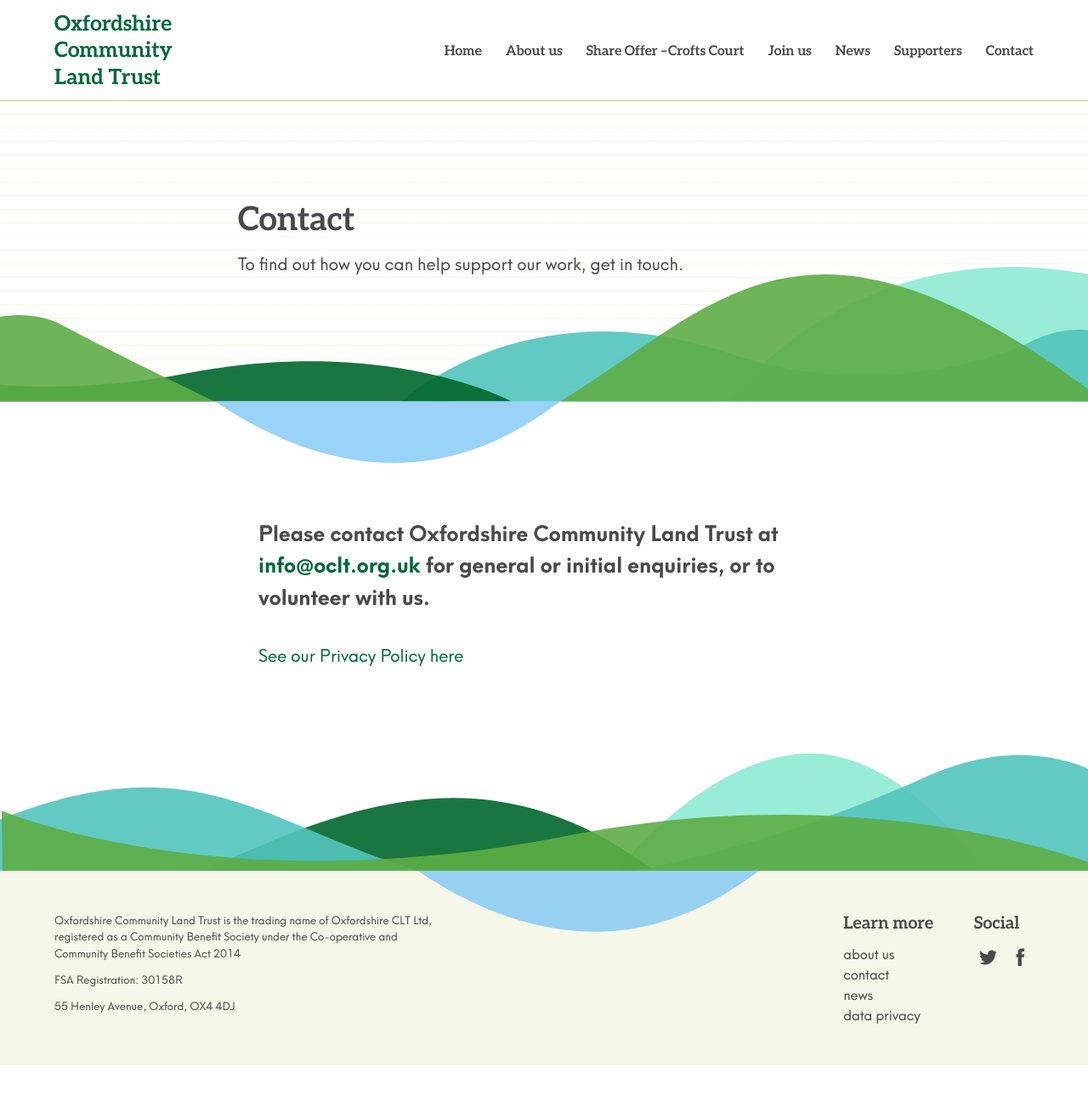
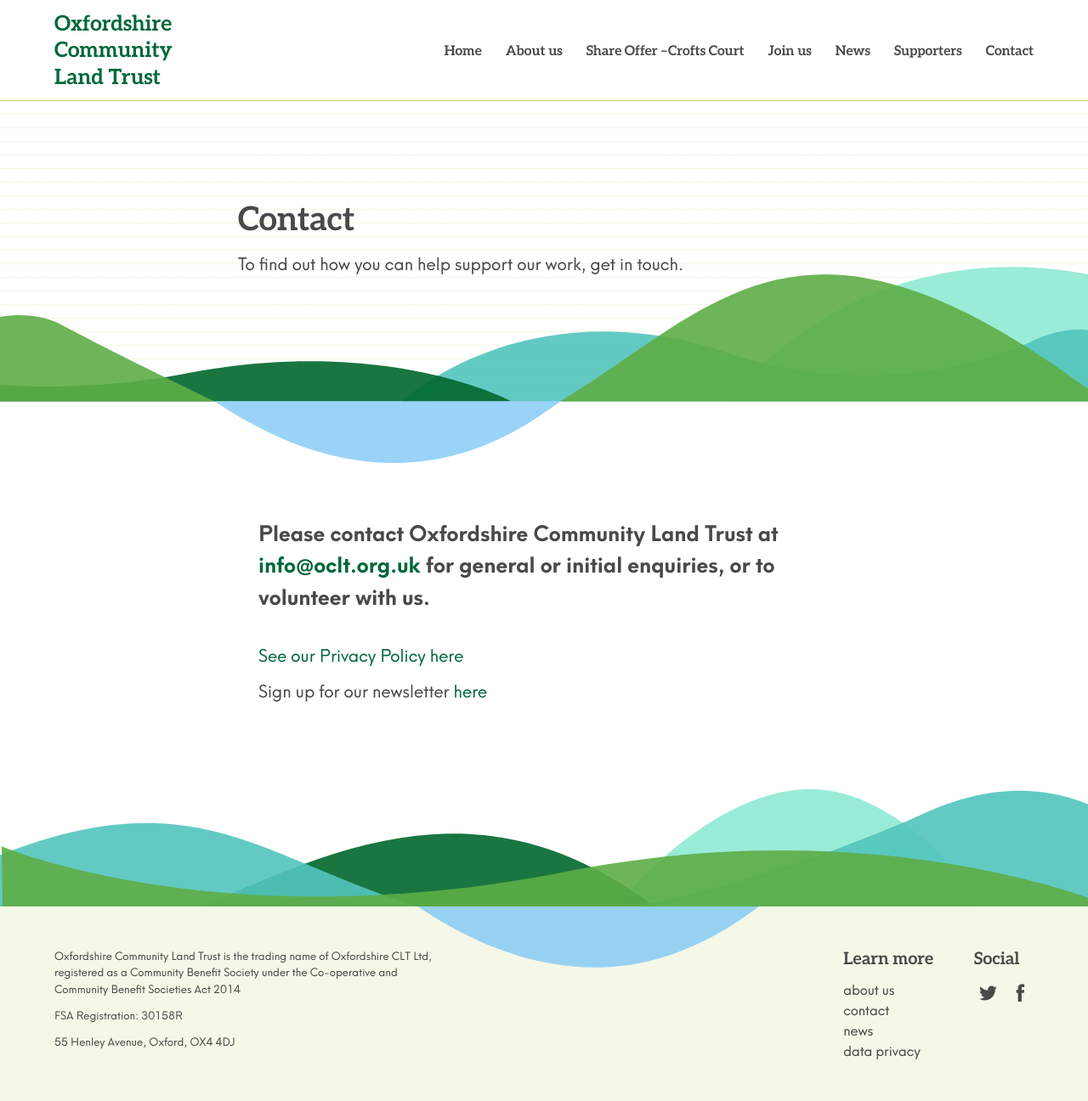
Before and after one commit to johnpuddephatt/oclt, a Jekyll site: the page built from _pages/contact.md, in a window 1280 px wide. Shown: the whole page at 85% size. Built offline with Jekyll 4.4.1, drawn with Linux system fonts in a browser that asks for light colours; before the commit the page ends 1254 px from its top, so only the background shows below that.

Commit message:
Updated Contact

```diff
--- a/_pages/contact.md
+++ b/_pages/contact.md
@@ -5,6 +5,12 @@
 subtitle: To find out how you can help support our work, get in touch.
 ---
 
-Please contact Oxfordshire Community Land Trust at [info@oclt.org.uk](mailto:info@oclt.org.uk) for general or initial enquiries, or to volunteer with us.
+Please contact Oxfordshire Community Land Trust at [info@oclt.org.uk][1] for general or initial enquiries, or to volunteer with us.
 
-[See our Privacy Policy here](https://www.oclt.org.uk/privacy-notice/)
+[See our Privacy Policy here][2]
+
+Sign up for our newsletter [here][3]
+
+[1]:	mailto:info@oclt.org.uk
+[2]:	https://www.oclt.org.uk/privacy-notice/
+[3]:	http://eepurl.com/iu246w
```
